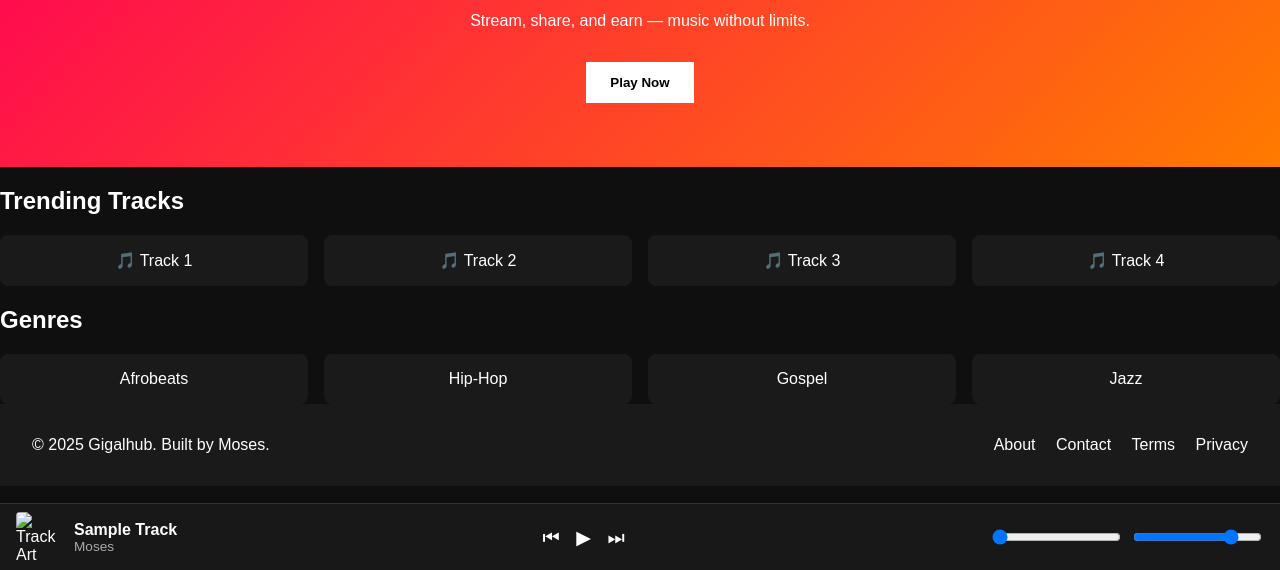
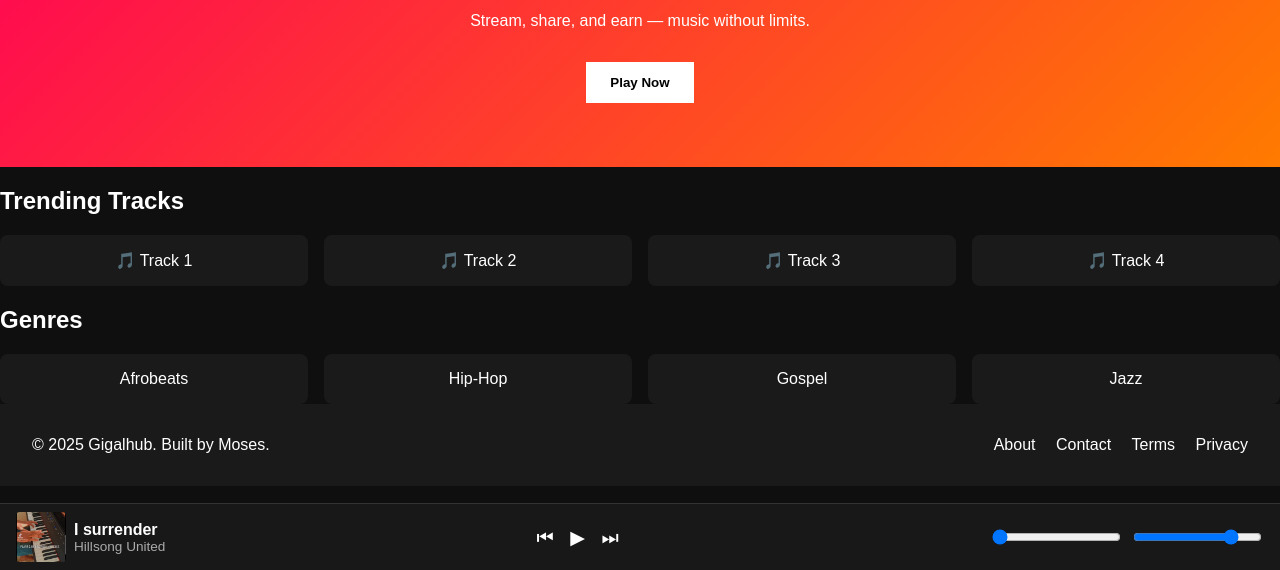
Before and after one commit to MosesItopaoiza/gilgalhub, a plain HTML site: page index.html in a window 1280 px wide. Shown: the part 230-800 px from the top of the page. Drawn offline with Linux system fonts and the light colour scheme.

Commit message:
Initial commit for Gigalhub MVP

```diff
--- a/index.html
+++ b/index.html
@@ -62,10 +62,10 @@
 
   <div class="audio-player">
     <div class="track-info">
-      <img src="assets/images/default-art.jpg" alt="Track Art" class="track-art">
+      <img src="assets/images/album art.jpg" alt="Track Art" class="track-art">
       <div>
-        <div class="track-title">Sample Track</div>
-        <div class="track-artist">Moses</div>
+        <div class="track-title">I surrender </div>
+        <div class="track-artist">Hillsong United</div>
       </div>
     </div>
     <div class="controls">
@@ -79,7 +79,7 @@
     </div>
   </div>
 
-  <audio id="audio" src="assets/music/sample.mp3"></audio>
+  <audio id="audio" src="assets/music/I surrender Hillsong worship.mp3"></audio>
   <script src="scripts/player.js"></script>
 </body>
 </html>
```
Also changed, not shown: assets/images/album art.jpg (added), 1 other file.
